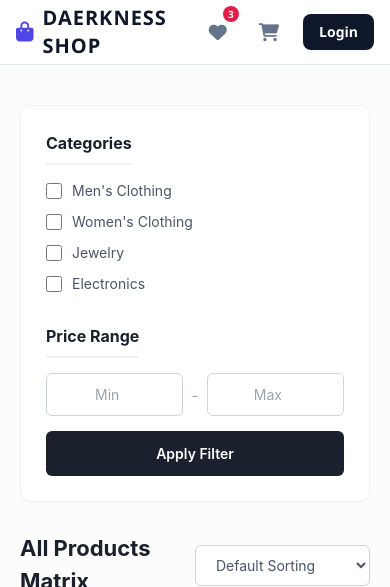
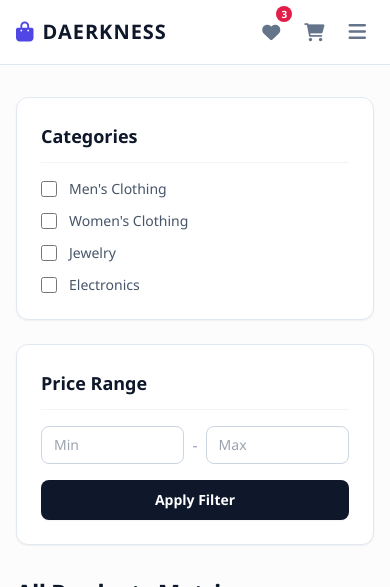
Before and after one commit to ChengLyhengtech/python-final-ecomerce, a Flask app: page /product in a window 390 px wide. Shown: the top 587 px of the page. Run offline with Flask 3, Linux system fonts and the light colour scheme; some libraries are stand-ins or nearby versions.

Commit message:
mobile responsive

```diff
--- a/templates/customer/index.html
+++ b/templates/customer/index.html
@@ -41,7 +41,7 @@
         </div>
 
         <!-- Fully Responsive Grid Layout -->
-        <div class="grid grid-cols-1 sm:grid-cols-2 md:grid-cols-3 lg:grid-cols-4 gap-6">
+        <div class="grid grid-cols-2 sm:grid-cols-2 md:grid-cols-3 lg:grid-cols-4 gap-4 sm:gap-6">
             {% for itm in item %}
             <div class="group flex flex-col bg-white rounded-xl overflow-hidden border border-slate-200/80 shadow-sm hover:shadow-xl hover:border-slate-300 transform hover:-translate-y-1 transition-all duration-300">
 
--- a/templates/customer/products.html
+++ b/templates/customer/products.html
@@ -1,150 +1,119 @@
 {% extends "customer/layout.html" %}
 
 {% block content %}
-<div class="container shop-container">
+<div class="max-w-7xl mx-auto px-4 sm:px-6 lg:px-8 py-8 flex flex-col lg:flex-row gap-8">
 
-    <aside class="shop-sidebar">
-        <div class="filter-group">
-            <h4>Categories</h4>
-            <ul>
-                <li><input type="checkbox" id="cat1" name="category" value="men's clothing"> <label for="cat1">Men's Clothing</label></li>
-                <li><input type="checkbox" id="cat2" name="category" value="women's clothing"> <label for="cat2">Women's Clothing</label></li>
-                <li><input type="checkbox" id="cat3" name="category" value="jewelery"> <label for="cat3">Jewelry</label></li>
-                <li><input type="checkbox" id="cat4" name="category" value="electronics"> <label for="cat4">Electronics</label></li>
+    <!-- Sidebar / Filters -->
+    <aside class="w-full lg:w-64 flex-shrink-0 space-y-6">
+        <!-- Categories -->
+        <div class="bg-white p-6 rounded-xl border border-slate-200 shadow-sm">
+            <h4 class="text-lg font-bold text-slate-900 mb-4 pb-3 border-b border-slate-100">Categories</h4>
+            <ul class="space-y-3">
+                <li>
+                    <label class="flex items-center gap-3 cursor-pointer group">
+                        <input type="checkbox" name="category" value="men's clothing" class="w-4 h-4 text-indigo-600 border-slate-300 rounded focus:ring-indigo-500 cursor-pointer">
+                        <span class="text-sm text-slate-600 group-hover:text-indigo-600 transition-colors">Men's Clothing</span>
+                    </label>
+                </li>
+                <li>
+                    <label class="flex items-center gap-3 cursor-pointer group">
+                        <input type="checkbox" name="category" value="women's clothing" class="w-4 h-4 text-indigo-600 border-slate-300 rounded focus:ring-indigo-500 cursor-pointer">
+                        <span class="text-sm text-slate-600 group-hover:text-indigo-600 transition-colors">Women's Clothing</span>
+                    </label>
+                </li>
+                <li>
+                    <label class="flex items-center gap-3 cursor-pointer group">
+                        <input type="checkbox" name="category" value="jewelery" class="w-4 h-4 text-indigo-600 border-slate-300 rounded focus:ring-indigo-500 cursor-pointer">
+                        <span class="text-sm text-slate-600 group-hover:text-indigo-600 transition-colors">Jewelry</span>
+                    </label>
+                </li>
+                <li>
+                    <label class="flex items-center gap-3 cursor-pointer group">
+                        <input type="checkbox" name="category" value="electronics" class="w-4 h-4 text-indigo-600 border-slate-300 rounded focus:ring-indigo-500 cursor-pointer">
+                        <span class="text-sm text-slate-600 group-hover:text-indigo-600 transition-colors">Electronics</span>
+                    </label>
+                </li>
             </ul>
         </div>
 
-        <div class="filter-group">
-            <h4>Price Range</h4>
-            <div class="price-input">
-                <input type="number" placeholder="Min" name="min_price">
-                <span>-</span>
-                <input type="number" placeholder="Max" name="max_price">
+        <!-- Price Range -->
+        <div class="bg-white p-6 rounded-xl border border-slate-200 shadow-sm">
+            <h4 class="text-lg font-bold text-slate-900 mb-4 pb-3 border-b border-slate-100">Price Range</h4>
+            <div class="flex items-center gap-2 mb-4">
+                <input type="number" placeholder="Min" name="min_price" class="w-full px-3 py-2 border border-slate-300 rounded-lg text-sm focus:ring-indigo-500 focus:border-indigo-500">
+                <span class="text-slate-400">-</span>
+                <input type="number" placeholder="Max" name="max_price" class="w-full px-3 py-2 border border-slate-300 rounded-lg text-sm focus:ring-indigo-500 focus:border-indigo-500">
             </div>
-            <button class="btn-filter">Apply Filter</button>
+            <button class="w-full py-2.5 bg-slate-900 hover:bg-indigo-600 text-white text-sm font-semibold rounded-lg transition-all shadow-sm">Apply Filter</button>
         </div>
     </aside>
 
-    <section class="shop-main">
-        <div class="shop-header">
-            <h2>All Products Matrix</h2>
-            <div class="shop-sort">
-                <select>
+    <!-- Main Content -->
+    <section class="flex-1 space-y-6">
+        <!-- Header -->
+        <div class="flex flex-col sm:flex-row justify-between items-start sm:items-center gap-4 pb-4 border-b border-slate-200">
+            <h2 class="text-2xl font-bold tracking-tight text-slate-900">All Products Matrix</h2>
+            <div class="relative">
+                <select class="appearance-none bg-white border border-slate-300 text-slate-700 py-2 pl-4 pr-10 rounded-lg focus:outline-none focus:ring-2 focus:ring-indigo-500 focus:border-indigo-500 text-sm font-medium shadow-sm cursor-pointer">
                     <option>Default Sorting</option>
                     <option>Price: Low to High</option>
                     <option>Price: High to Low</option>
                 </select>
+                <div class="pointer-events-none absolute inset-y-0 right-0 flex items-center px-3 text-slate-500">
+                    <i class="fas fa-chevron-down text-xs"></i>
+                </div>
             </div>
         </div>
 
-        <div class="product-grid">
+        <!-- Product Grid -->
+        <div class="grid grid-cols-2 sm:grid-cols-2 md:grid-cols-3 xl:grid-cols-4 gap-4 sm:gap-6">
             {% for itm in item %}
-            <div class="product-card">
-                <div class="product-image">
-                    <a href="{{ url_for('view_product', item_id=itm.id) }}">
-                        <img src="{{ itm.image }}" alt="{{ itm.title }}">
+            <div class="group flex flex-col bg-white rounded-xl overflow-hidden border border-slate-200/80 shadow-sm hover:shadow-xl hover:border-slate-300 transform hover:-translate-y-1 transition-all duration-300">
+
+                <!-- Product Image Window -->
+                <div class="relative bg-slate-100 aspect-square overflow-hidden w-full p-4">
+                    <a href="{{ url_for('view_product', item_id=itm.id) }}" class="block w-full h-full">
+                        <img src="{{ itm.image }}" alt="{{ itm.title }}" class="w-full h-full object-contain object-center transform group-hover:scale-105 transition-transform duration-500 ease-in-out mix-blend-multiply">
                     </a>
                 </div>
 
-                <div class="product-details">
-                    <p class="product-category">{{ itm.category }}</p>
-                    <h4 class="product-title">
-                        <a href="{{ url_for('view_product', item_id=itm.id) }}">{{ itm.title }}</a>
-                    </h4>
+                <!-- Product Text Configurations -->
+                <div class="p-4 flex-grow flex flex-col justify-between space-y-2">
+                    <div>
+                        <p class="text-[10px] sm:text-xs font-bold uppercase tracking-wider text-slate-400 mb-1">{{ itm.category }}</p>
+                        <h4 class="text-sm font-semibold text-slate-800 line-clamp-2 group-hover:text-indigo-600 transition-colors leading-snug">
+                            <a href="{{ url_for('view_product', item_id=itm.id) }}">{{ itm.title }}</a>
+                        </h4>
+                    </div>
 
-                    <div class="product-meta-row">
-                        <span class="price">${{ "%.2f"|format(itm.price) }}</span>
-                        <span class="rating-badge">★ {{ itm.rating.rate }}</span>
+                    <div class="flex items-center justify-between pt-2">
+                        <span class="text-base sm:text-lg font-bold text-slate-900">${{ "%.2f"|format(itm.price) }}</span>
+                        <span class="inline-flex items-center px-1.5 py-0.5 rounded text-[10px] font-bold bg-amber-100 text-amber-800">
+                            ★ {{ itm.rating.rate }}
+                        </span>
                     </div>
                 </div>
 
-                <div class="product-actions">
-                    <button class="action-btn fav-btn" title="Add to Favourites">
+                <!-- Action Button Matrix Footer -->
+               <div class="p-3 pt-0 grid grid-cols-3 gap-2 border-t border-slate-50 mt-auto">
+                    <button class="inline-flex justify-center items-center py-2 rounded-lg bg-slate-50 text-slate-600 hover:bg-rose-50 hover:text-rose-600 transition-colors duration-200" title="Add to Favourites">
                         <i class="far fa-heart"></i>
                     </button>
 
-                    <a href="{{ url_for('view_product', item_id=itm.id) }}" class="action-btn view-btn" title="Quick View">
+                    <a href="{{ url_for('view_product', item_id=itm.id) }}" class="inline-flex justify-center items-center py-2 rounded-lg bg-slate-50 text-slate-600 hover:bg-slate-100 hover:text-slate-900 transition-colors duration-200" title="View Details">
                         <i class="fas fa-search"></i>
                     </a>
 
-{#                    <form action="{{ url_for('add_to_cart', item_id=itm.id) }}" method="POST" style="flex: 1; display: flex;">#}
-{#                        <button type="submit" class="action-btn cart-btn" title="Add to Cart" style="width: 100%; border: none; height: 100%;">#}
-{#                            <i class="fas fa-shopping-cart"></i>#}
-{#                        </button>#}
-{#                    </form>#}
+                    <form action="{{ url_for('add_to_cart', item_id=itm.id) }}" method="POST" class="w-full">
+                        <button type="submit" class="w-full inline-flex justify-center items-center py-2 rounded-lg bg-indigo-50 text-indigo-600 hover:bg-indigo-600 hover:text-white transition-all duration-200" title="Add to Cart">
+                            <i class="fas fa-shopping-cart"></i>
+                        </button>
+                    </form>
                 </div>
+
             </div>
             {% endfor %}
         </div>
     </section>
 </div>
-
-<style>
-    /* Structural Page Grid Wrappers */
-    .shop-container { display: flex; gap: 40px; padding: 40px 20px; font-family: -apple-system, BlinkMacSystemFont, "Segoe UI", Roboto, sans-serif; max-width: 1200px; margin: 0 auto; }
-
-    /* Left Sidebar Filter Section */
-    .shop-sidebar { width: 260px; flex-shrink: 0; background: #fff; border: 1px solid #edf2f7; border-radius: 10px; padding: 25px; height: fit-content; box-shadow: 0 1px 3px rgba(0,0,0,0.02); }
-    .filter-group { margin-bottom: 30px; }
-    .filter-group:last-child { margin-bottom: 0; }
-    .filter-group h4 { font-size: 16px; font-weight: 700; color: #1a202c; margin: 0 0 15px 0; border-bottom: 2px solid #edf2f7; padding-bottom: 8px; }
-    .filter-group ul { list-style: none; padding: 0; margin: 0; }
-    .filter-group li { display: flex; align-items: center; gap: 10px; margin-bottom: 12px; font-size: 14px; color: #4a5568; cursor: pointer; }
-    .filter-group input[type="checkbox"] { width: 16px; height: 16px; cursor: pointer; accent-color: #1a202c; }
-    .filter-group label { cursor: pointer; text-transform: capitalize; user-select: none; }
-
-    /* Price inputs fields controls */
-    .price-input { display: flex; align-items: center; gap: 8px; margin-bottom: 15px; }
-    .price-input input { width: 100%; padding: 10px; border: 1px solid #cbd5e0; border-radius: 6px; font-size: 14px; text-align: center; }
-    .price-input span { color: #a0aec0; }
-    .btn-filter { width: 100%; background: #1a202c; color: #fff; border: none; padding: 12px; border-radius: 6px; font-size: 14px; font-weight: 600; cursor: pointer; transition: background 0.2s; }
-    .btn-filter:hover { background: #2d3748; }
-
-    /* Right Main Catalog Grid Section */
-    .shop-main { flex-grow: 1; }
-    .shop-header { display: flex; justify-content: space-between; align-items: center; margin-bottom: 25px; border-bottom: 1px solid #edf2f7; padding-bottom: 15px; }
-    .shop-header h2 { font-size: 22px; font-weight: 700; color: #1a202c; margin: 0; }
-    .shop-sort select { padding: 10px 16px; border: 1px solid #cbd5e0; border-radius: 6px; background: #fff; font-size: 14px; color: #4a5568; outline: none; cursor: pointer; }
-
-    /* Interactive Cards Matrix CSS Layout */
-    .product-grid { display: grid; grid-template-columns: repeat(auto-fill, minmax(220px, 1fr)); gap: 24px; }
-    .product-card { background: #fff; border: 1px solid #edf2f7; border-radius: 10px; overflow: hidden; display: flex; flex-direction: column; transition: transform 0.2s, box-shadow 0.2s; position: relative; }
-    .product-card:hover { transform: translateY(-4px); box-shadow: 0 10px 20px rgba(0,0,0,0.05); }
-
-    .product-image { padding: 20px; background: #fff; height: 200px; display: flex; align-items: center; justify-content: center; border-bottom: 1px solid #f7fafc; overflow: hidden; }
-    .product-image img { max-width: 100%; max-height: 100%; object-fit: contain; transition: transform 0.3s ease; }
-    .product-card:hover .product-image img { transform: scale(1.05); }
-
-    .product-details { padding: 15px; display: flex; flex-direction: column; flex-grow: 1; }
-    .product-category { font-size: 11px; text-transform: uppercase; font-weight: 700; color: #2b6cb0; margin: 0 0 6px 0; letter-spacing: 0.5px; }
-    .product-title { font-size: 14px; font-weight: 600; line-height: 1.4; margin: 0 0 12px 0; flex-grow: 1; display: -webkit-box; -webkit-line-clamp: 2; -webkit-box-orient: vertical; overflow: hidden; }
-    .product-title a { color: #2d3748; text-decoration: none; }
-    .product-title a:hover { color: #2b6cb0; }
-
-    .product-meta-row { display: flex; justify-content: space-between; align-items: center; margin-top: auto; }
-    .price { font-size: 16px; font-weight: 700; color: #1a202c; }
-    .rating-badge { font-size: 12px; font-weight: 600; color: #d97706; background: #fef3c7; padding: 2px 6px; border-radius: 4px; }
-
-    /* Action Trigger Overlays */
-    .product-actions { display: flex; border-top: 1px solid #edf2f7; background: #f7fafc; align-items: center; }
-    .action-btn { flex: 1; background: none; border: none; padding: 12px 0; text-align: center; color: #4a5568; font-size: 14px; cursor: pointer; transition: all 0.2s; display: flex; align-items: center; justify-content: center; text-decoration: none; border-right: 1px solid #edf2f7; }
-    .action-btn:last-child { border-right: none; }
-
-    .fav-btn:hover { color: #e53e3e; background: #fff5f5; }
-    .view-btn:hover { color: #2b6cb0; background: #ebf8ff; }
-    .cart-btn:hover { color: #38a169; background: #f0fff4; }
-
-    /* Responsive Breakpoints grid scaling */
-    @media (max-width: 992px) {
-        .shop-container { flex-direction: column; gap: 30px; }
-        .shop-sidebar { width: 100%; }
-    }
-    @media (max-width: 480px) {
-        .product-grid { grid-template-columns: repeat(2, 1fr); gap: 15px; }
-        .product-image { height: 150px; padding: 10px; }
-        .product-title { font-size: 13px; }
-        .price { font-size: 14px; }
-        .action-btn { padding: 10px 0; font-size: 12px; }
-    }
-</style>
 {% endblock %}
--- a/templates/share/header.html
+++ b/templates/share/header.html
@@ -5,11 +5,12 @@
         <div class="flex items-center">
             <a href="{{ url_for('home') }}" class="flex items-center gap-2 text-xl font-black tracking-wider text-slate-900 group">
                 <i class="fas fa-shopping-bag text-indigo-600 transition-transform group-hover:scale-110"></i>
-                DAERKNESS SHOP
+                <span class="hidden sm:inline">DAERKNESS SHOP</span>
+                <span class="inline sm:hidden">DAERKNESS</span>
             </a>
         </div>
 
-        <!-- Navigation Links Matrix -->
+        <!-- Navigation Links Matrix (Desktop) -->
         <nav class="hidden md:flex space-x-1">
             <a href="{{ url_for('home') }}"
                class="px-4 py-2 rounded-lg text-sm font-medium transition-all duration-200
@@ -34,7 +35,7 @@
         </nav>
 
         <!-- Functional Icon Configuration & Auth -->
-        <div class="flex items-center gap-4">
+        <div class="flex items-center gap-2 sm:gap-4">
 
             <!-- Favorites Action Link -->
             <a href="{{ url_for('favorites') }}"
@@ -51,36 +52,41 @@
                title="Cart"
                class="relative p-2 rounded-lg transition-colors group {{ 'text-indigo-600 bg-indigo-50/60' if request.endpoint == 'cart' else 'text-slate-500 hover:bg-slate-100 hover:text-slate-900' }}">
                 <i class="fas fa-shopping-cart text-lg"></i>
-               {% if cart_count > 0 %}
-    <span class="cart-badge" style="
-        position: absolute;
-        top: -8px;
-        right: -10px;
-        background-color: #38a169; /* Dynamic Green color matches your screenshot */
-        color: white;
-        font-size: 11px;
-        font-weight: bold;
-        border-radius: 50%;
-        padding: 2px 6px;
-        min-width: 12px;
-        text-align: center;
-        line-height: 12px;
-    ">
-        {{ cart_count }}
-    </span>
-    {% endif %}
+               {% if cart_count and cart_count > 0 %}
+                <span class="cart-badge absolute -top-1 -right-2 bg-emerald-500 text-white text-[10px] font-bold rounded-full px-1.5 py-0.5 min-w-[16px] text-center border-2 border-white">
+                    {{ cart_count }}
+                </span>
+                {% endif %}
             </a>
 
             <!-- Border Separator -->
             <span class="h-6 w-px bg-slate-200 hidden sm:block" aria-hidden="true"></span>
 
             <!-- Authentication Entry Button -->
-            <div class="auth-nav">
+            <div class="auth-nav hidden sm:block">
                 <a href="{{ url_for('login') }}"
                    class="inline-flex items-center justify-center px-4 py-2 text-sm font-semibold rounded-lg text-white bg-slate-900 hover:bg-indigo-600 shadow-sm hover:shadow transition-all duration-200">
                     Login
                 </a>
             </div>
+
+            <!-- Mobile menu button -->
+            <button type="button" onclick="document.getElementById('mobile-menu').classList.toggle('hidden')" class="md:hidden inline-flex items-center justify-center p-2 rounded-md text-slate-500 hover:text-slate-900 hover:bg-slate-100 focus:outline-none focus:ring-2 focus:ring-inset focus:ring-indigo-500" aria-expanded="false">
+                <span class="sr-only">Open main menu</span>
+                <i class="fas fa-bars text-xl"></i>
+            </button>
+
+        </div>
+    </div>
+
+    <!-- Mobile Menu -->
+    <div class="md:hidden hidden bg-white border-b border-slate-200 absolute w-full shadow-lg" id="mobile-menu">
+        <div class="px-2 pt-2 pb-3 space-y-1 sm:px-3">
+            <a href="{{ url_for('home') }}" class="block px-3 py-2 rounded-md text-base font-medium {{ 'bg-indigo-50 text-indigo-700' if request.endpoint == 'home' else 'text-slate-700 hover:text-slate-900 hover:bg-slate-50' }}">Home</a>
+            <a href="{{ url_for('products') }}" class="block px-3 py-2 rounded-md text-base font-medium {{ 'bg-indigo-50 text-indigo-700' if request.endpoint == 'products' else 'text-slate-700 hover:text-slate-900 hover:bg-slate-50' }}">Shop All</a>
+            <a href="{{ url_for('contact') }}" class="block px-3 py-2 rounded-md text-base font-medium {{ 'bg-indigo-50 text-indigo-700' if request.endpoint == 'contact' else 'text-slate-700 hover:text-slate-900 hover:bg-slate-50' }}">Contact Us</a>
+            <a href="{{ url_for('about') }}" class="block px-3 py-2 rounded-md text-base font-medium {{ 'bg-indigo-50 text-indigo-700' if request.endpoint == 'about' else 'text-slate-700 hover:text-slate-900 hover:bg-slate-50' }}">About Us</a>
+            <a href="{{ url_for('login') }}" class="block px-3 py-2 rounded-md text-base font-medium text-slate-700 hover:text-slate-900 hover:bg-slate-50 border-t border-slate-100 mt-2 pt-2">Login / Register</a>
         </div>
     </div>
 </header>
```
Also changed, not shown: templates/customer/view_product.html (+64 -117 lines).
